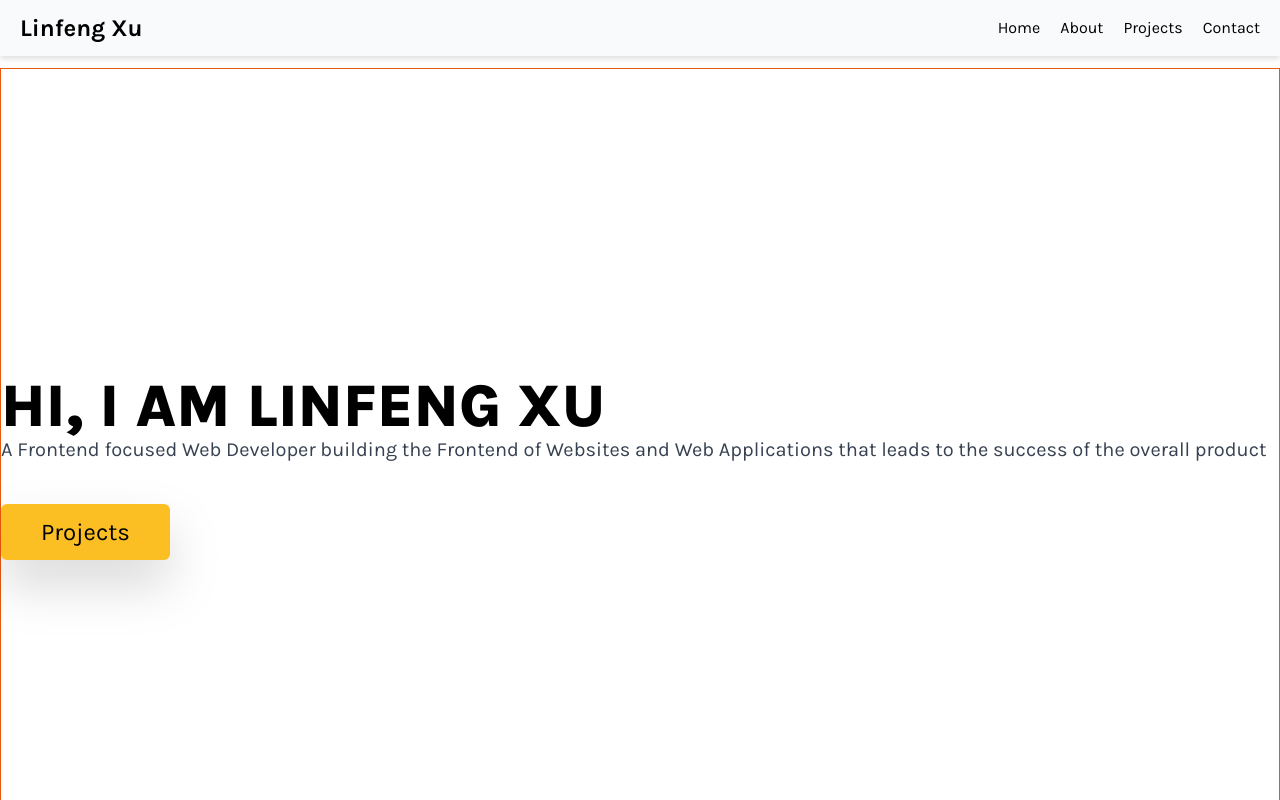
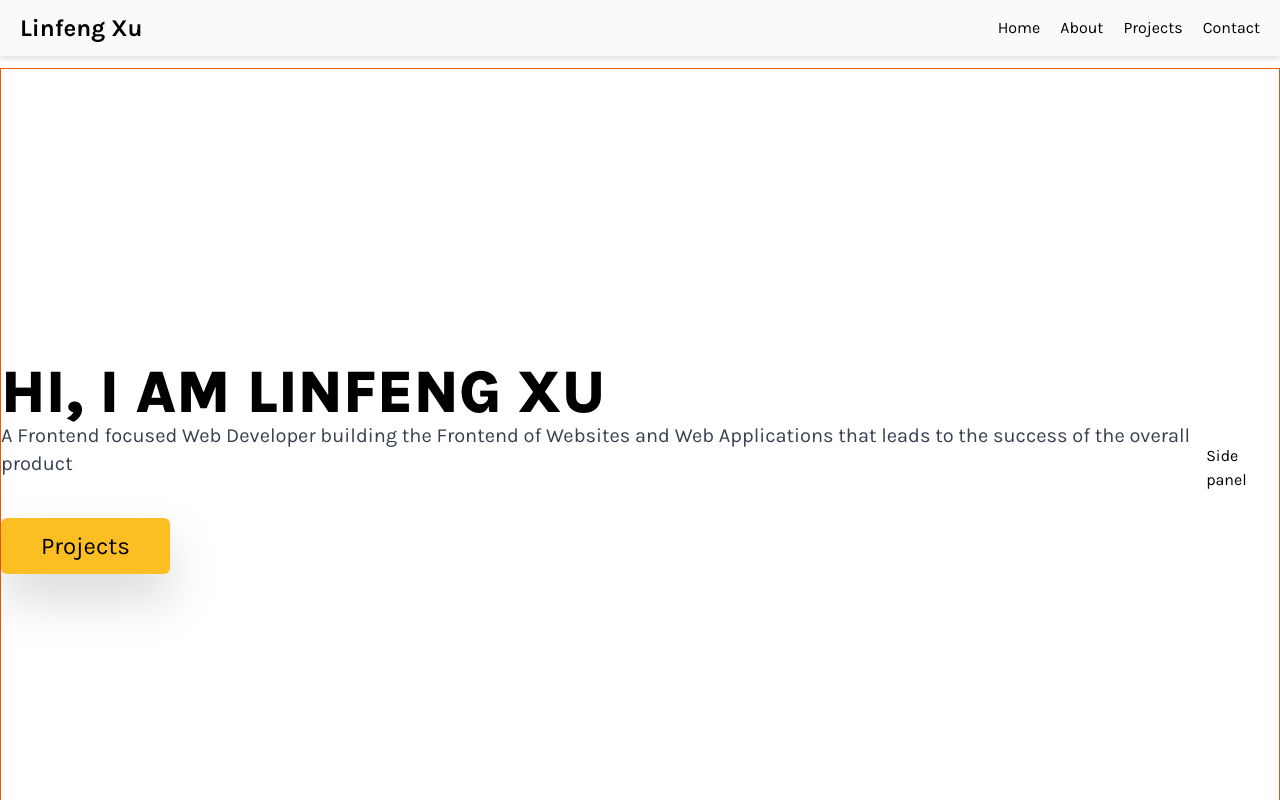
Before and after one commit to whiskey711/my-website-app, a Next.js app: page / in a window 1280 px wide. Shown: the top 800 px of the page. Built offline with nearby package versions, Linux system fonts and the light colour scheme; a web font is replaced by a local one.

Commit message:
initial commit

```diff
--- a/components/HomeSec.js
+++ b/components/HomeSec.js
@@ -6,6 +6,9 @@ export default function HomeSec() {
         <p className="text-xl text-gray-700">A Frontend focused Web Developer building the Frontend of Websites and Web Applications that leads to the success of the overall product</p>
         <button className="px-10 py-3 bg-amber-400 text-2xl mt-10 rounded-md drop-shadow-2xl hover:bg-amber-500">Projects</button>
       </div>
+      <div>
+        Side panel
+      </div>
     </div>
   );
 }
```
